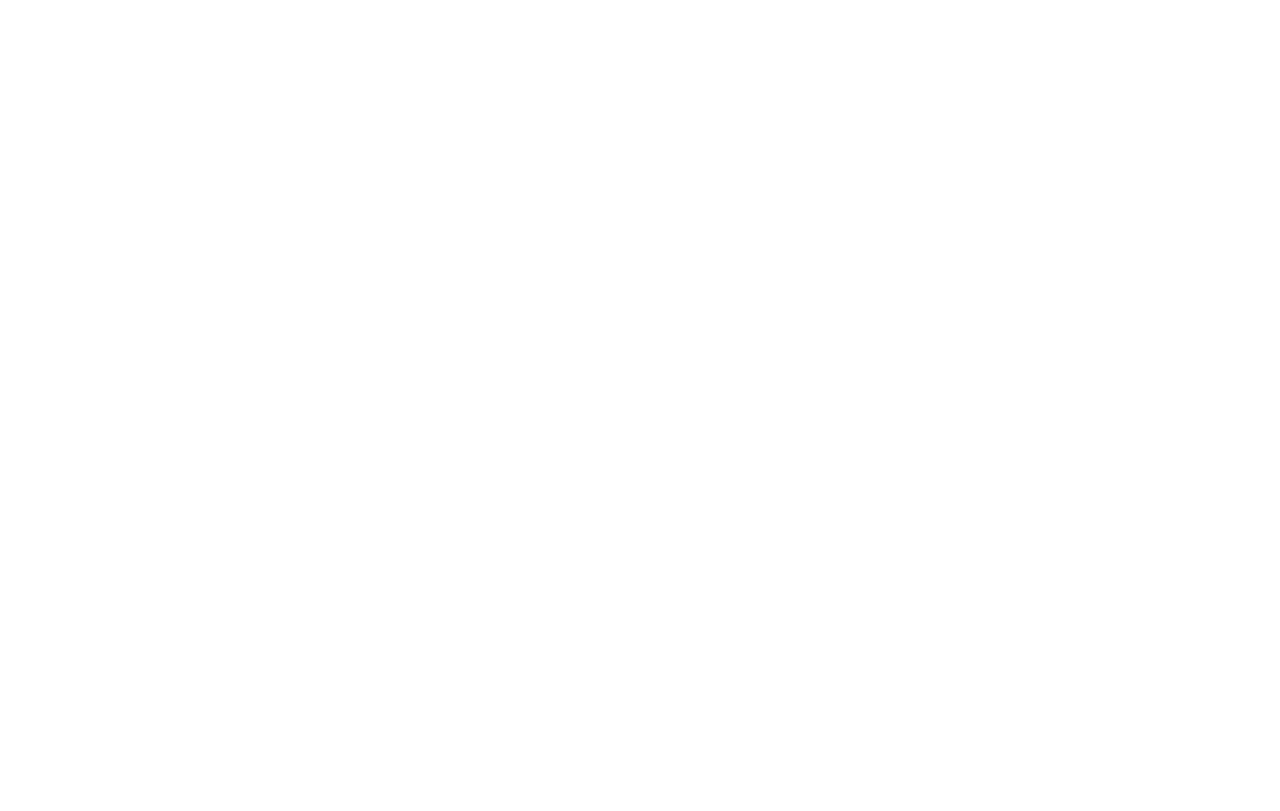
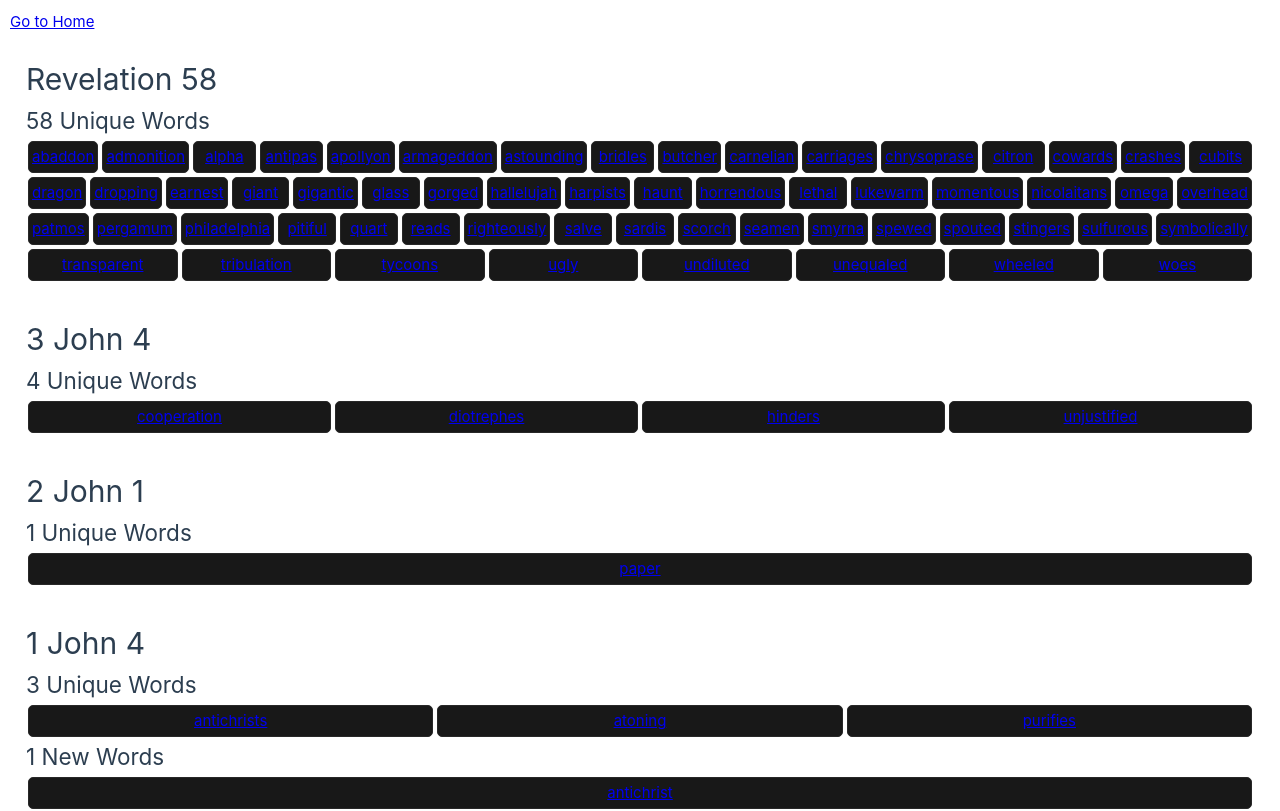
Before and after one commit to gbotros/bible-dashboard, a Vue app: page /new-words in a window 1280 px wide. Before the commit this address had no page. Shown: the top 811 px of the page. Built offline with nearby package versions, Linux system fonts and the light colour scheme; what vue3-apexcharts would draw is missing.

Commit message:
add new words component

```diff
--- /dev/null
+++ b/src/components/newWordsAppearance/newWordsAppearance.vue
@@ -0,0 +1,71 @@
+<script setup lang="ts">
+import { MetaBibleBooksOrderedChronologically } from "@/data/bibleBookMeta";
+import { WordsAppearanceModel } from "./newWordsAppearanceModel";
+
+const props = defineProps<{
+  newWordsAppearanceModel: WordsAppearanceModel
+}>()
+
+
+
+</script>
+
+<template>
+
+  <div v-for="(bookModel, bookName) in newWordsAppearanceModel.data" :key="bookName" class="book">
+
+    <h1>{{ bookName }} {{ bookModel.uniqueWords.length + bookModel.newWords.length }}</h1>
+
+    <div v-if="bookModel.uniqueWords.length > 0">
+      <h2>{{ bookModel.uniqueWords.length }} Unique Words </h2>
+      <div class="words-container">
+        <span v-for="word in bookModel.uniqueWords" :key="word" class="word">
+          <router-link :to="{ name: 'home', params: { word: word } }">
+            {{ word }}
+          </router-link>
+        </span>
+      </div>
+    </div>
+
+    <div v-if="bookModel.newWords.length > 0">
+      <h2>{{ bookModel.newWords.length }} New Words </h2>
+      <div class="words-container">
+        <span v-for="word in bookModel.newWords" :key="word" class="word">
+          <router-link :to="{ name: 'home', params: { word: word } }">
+            {{ word }}
+          </router-link>
+        </span>
+      </div>
+    </div>
+  </div>
+</template>
+
+<style scoped>
+.book {
+  margin: 10px 5px;
+  padding: 10px;
+  border: 1px;
+  border-radius: 5px;
+  border-style: solid;
+  border-color: var(--vt-c-white);
+
+}
+
+.words-container {
+  display: flex;
+  flex-wrap: wrap;
+}
+
+.word {
+  flex: 1;
+  text-align: center;
+  margin: 2px;
+  padding: 3px;
+  border: 1px;
+  border-radius: 5px;
+  border-style: solid;
+  border-color: var(--vt-c-black-mute);
+  background-color: var(--vt-c-black);
+  cursor: pointer;
+}
+</style>
--- a/src/components/newWordsAppearance/newWordsAppearanceFactory.ts
+++ b/src/components/newWordsAppearance/newWordsAppearanceFactory.ts
@@ -1,49 +1,98 @@
 import type { BibleLoaderService } from '@/data/bibleLoader'
-import { MetaBibleBooksDictionary, Testament } from '@/data/bibleBookMeta'
+import { Job, MetaBibleBooksDictionary, MetaBibleBooksOrderedChronologically, MetaBibleBooksOrderedChronologicallyDesc, Revelation, Testament, type IBibleBookMeta } from '@/data/bibleBookMeta'
+import { WordsAppearanceBookModel, type WordsAppearanceModel } from './newWordsAppearanceModel'
+import type { IBibleSummary } from '@/data/iBibleSummary';
 
 // expermental component to show new words appearance based on the books Ordered chronologicaly
 export class NewWordsAppearanceFactory {
-  constructor(private bibleLoaderService: BibleLoaderService) {}
+  constructor(private bibleLoaderService: BibleLoaderService) { }
 
-  public getModel(): void {
+  private loaded = false;
+  private model: WordsAppearanceModel = { data: {} }
+
+  public getModel(): WordsAppearanceModel {
+
+    if (this.loaded) return this.model
+
+    console.log("Loading data for NewWordsAppearanceFactory")
+
     const summary = this.bibleLoaderService.getBibleSummary()
+    this.model = this.buildEmptyModel()
 
-    const orderedBooks = Object.entries(MetaBibleBooksDictionary).sort(
-      (a, b) => a[1].chronologicalOrder - b[1].chronologicalOrder
-    )
+    const accumulatedUniqueWords = new Set<string>()
 
-    const accumulatedUniqueWords = new Set<string>(
-      Object.keys(summary.oldTestamentSummary.books['Job'].words)
-    )
-    orderedBooks.forEach((book) => {
-      if (book[0] === 'Job') return
+    // loop from oldest to newest to build new words array
+    MetaBibleBooksOrderedChronologically.forEach((bookEntry) => {
+      const bookName = bookEntry[0]
 
-      const bookWords = new Set<string>()
-      if (book[1].testament.valueOf() === Testament.oldTestament)
-        Object.keys(summary.oldTestamentSummary.books[book[0]].words).forEach((w) =>
-          bookWords.add(w)
-        )
+      const bookWords = this.getAllWordsForBook(bookName, summary);
+      const bookModel = this.model.data[bookName];
 
-      if (book[1].testament.valueOf() === Testament.newTestament)
-        Object.keys(summary.newTestamentSummary.books[book[0]].words).forEach((w) =>
-          bookWords.add(w)
-        )
+      bookWords.forEach((word) => {
+        if (accumulatedUniqueWords.has(word)) return
 
-      const newWordsPerBook: string[] = []
-      bookWords.forEach((bookWord) => {
-        if (accumulatedUniqueWords.has(bookWord)) return
-
-        newWordsPerBook.push(bookWord)
-        accumulatedUniqueWords.add(bookWord)
+        bookModel.newWords.push(word)
+        accumulatedUniqueWords.add(word)
       })
-
-      console.log(book[0])
-      console.log(newWordsPerBook)
     })
 
-// orderedBooks.map((ob, i)=> (i+1) + " " + ob[0] ).forEach(it=>
-//      console.log(it)
-// )
+    // move words from new words to unique words if they are unique
+    // all new words in revelation must be unique to revelation since it is the last book
+    const usedWords = new Set<string>()
+    MetaBibleBooksOrderedChronologicallyDesc.forEach((metaBookEntry) => {
+      const bookName = metaBookEntry[1].name
 
+      const bookNewWords = this.model.data[bookName].newWords;
+      const bookUniqueWords = this.model.data[bookName].uniqueWords;
+      // console.log({ bookName });
+
+      for (let i = bookNewWords.length - 1; i >= 0; i--) {
+        const word = bookNewWords[i]
+        // console.log({ word })
+        if (!usedWords.has(word)) {
+          bookNewWords.splice(i, 1);
+          bookUniqueWords.push(word);
+          // console.log(`${ word } is unique to ${bookName}`)
+        }
+      }
+
+      const bookWords = this.getAllWordsForBook(bookName, summary);
+      bookWords.forEach(w => usedWords.add(w));
+    })
+
+    for (const bookName in this.model.data) {
+      this.model.data[bookName].newWords = this.model.data[bookName].newWords.sort()
+      this.model.data[bookName].uniqueWords = this.model.data[bookName].uniqueWords.sort()
+    }
+
+    this.loaded = true;
+    return this.model;
+  }
+
+  private getAllWordsForBook(bookName: string, summary: IBibleSummary) {
+    const bookWords = new Set<string>()
+    const book = MetaBibleBooksDictionary[bookName]
+    if (book.testament.valueOf() === Testament.oldTestament)
+      Object.keys(summary.oldTestamentSummary.books[bookName].words).forEach((w) => bookWords.add(w)
+      );
+
+    if (book.testament.valueOf() === Testament.newTestament)
+      Object.keys(summary.newTestamentSummary.books[bookName].words).forEach((w) => bookWords.add(w)
+      );
+    return bookWords;
+  }
+
+  private buildEmptyModel(): WordsAppearanceModel {
+    const model: WordsAppearanceModel = { data: {} }
+
+    // add books in decsinding order
+    // newer books expected to have fewer new words
+    MetaBibleBooksOrderedChronologicallyDesc.forEach((metaBookEntry) => {
+      const metaBook = metaBookEntry[1]
+      const bookModel = new WordsAppearanceBookModel(metaBook.name)
+      model.data[metaBook.name] = bookModel
+    })
+
+    return model
   }
 }
--- /dev/null
+++ b/src/components/newWordsAppearance/newWordsAppearanceModel.ts
@@ -0,0 +1,16 @@
+
+export class WordsAppearanceModel {
+  public data: { [bookName: string]: WordsAppearanceBookModel } = {}
+}
+
+export class WordsAppearanceBookModel {
+
+
+  constructor(name: string) {
+    this.name = name
+  }
+
+  public name: string = ""
+  public newWords: string[] = []
+  public uniqueWords: string[] = []
+}
--- a/src/data/bibleBookMeta.ts
+++ b/src/data/bibleBookMeta.ts
@@ -679,3 +679,11 @@
   Jude,
   Revelation
 }
+
+export const MetaBibleBooksOrderedChronologically = Object.entries(MetaBibleBooksDictionary).sort(
+  (a, b) => a[1].chronologicalOrder - b[1].chronologicalOrder
+)
+
+export const MetaBibleBooksOrderedChronologicallyDesc = Object.entries(MetaBibleBooksDictionary).sort(
+  (a, b) => b[1].chronologicalOrder - a[1].chronologicalOrder
+)
--- a/src/router/index.ts
+++ b/src/router/index.ts
@@ -1,21 +1,30 @@
 import { createRouter, createWebHistory } from 'vue-router'
 import HomeView from '../views/HomeView.vue'
+import BookView from '@/views/BookView.vue'
+import NewWordsAppearanceView from '@/views/NewWordsAppearanceView.vue'
 
 const router = createRouter({
   history: createWebHistory(import.meta.env.BASE_URL),
   routes: [
     {
-      path: '/',
+      path: '/:word',
       name: 'home',
       component: HomeView
     },
     {
       path: '/book',
       name: 'book',
-      // route level code-splitting
-      // this generates a separate chunk (About.[hash].js) for this route
-      // which is lazy-loaded when the route is visited.
-      component: () => import('../views/BookView.vue')
+      component: BookView
+    },
+    {
+      path: '/new-words',
+      name: 'newWords',
+      component: NewWordsAppearanceView
+    },
+    {
+      path: '/:pathMatch(.*)*',
+      name: 'all',
+      component: HomeView
     }
   ]
 })
--- a/src/views/HomeView.vue
+++ b/src/views/HomeView.vue
@@ -1,5 +1,5 @@
 <script setup lang="ts">
-import { computed, inject, ref } from 'vue'
+import { computed, inject, ref, watch } from 'vue'
 import {
   BibleLoaderServiceKey,
   NewWordsAppearanceFactoryKey,
@@ -25,6 +25,7 @@
 import { NewWordsAppearanceFactory } from '@/components/newWordsAppearance/newWordsAppearanceFactory'
 import type { WordGospelsRadarFactory } from '@/components/wordGospelsRadar/wordGospelsRadarFactory'
 import { WordGospelsRadarModel } from '@/components/wordGospelsRadar/wordGospelsRadarModel'
+import { useRoute } from 'vue-router'
 
 const wordPiePerTestamentFactory = inject(
   WordPiePerTestamentFactoryKey
@@ -37,9 +38,11 @@
 const wordGospelsRadarFactory = inject(WordGospelsRadarFactoryKey) as WordGospelsRadarFactory
 
 // intialize
+const route = useRoute()
+const defaultSearch = 'god';
 bibleLoaderService.getTheBible()
-const searchTerm = ref('angel')
-const selectedWord = ref('angel')
+const searchTerm = ref(<string>route.params.word ?? defaultSearch)
+const selectedWord = ref(<string>route.params.word ?? defaultSearch)
 const vs: IVerse[] = []
 const wordVerses = ref(vs)
 const wordPiePerTestamentModel = ref(new WordPiePerTestamentModel())
@@ -142,7 +145,11 @@
 
     <div class="header">
       <h1>The Bible word analysis</h1>
+
+      <RouterLink to="/new-words">View new words appearance on books ordered from older to newer</RouterLink>
     </div>
+
+
     <div class="filter-header">
       <WordFilterInput @update-search-term="searchTermUpdated" :search="searchTerm" />
     </div>
@@ -155,10 +162,8 @@
 
     <div class="word-graphs">
       <div class="word-graph">
-        <WordPiePerTestament
-          :wordPiePerTestamentModel="wordPiePerTestamentModel"
-          @testament-selected="testamentSelected"
-        />
+        <WordPiePerTestament :wordPiePerTestamentModel="wordPiePerTestamentModel"
+          @testament-selected="testamentSelected" />
       </div>
 
       <div class="word-graph">
@@ -168,7 +173,7 @@
 
     <div class="word-graphs" v-if="wordGospelsRadarModel.show">
       <div class="word-graph">
-        <WordGospelsRadar :word-gospels-radar-model="wordGospelsRadarModel"/>
+        <WordGospelsRadar :word-gospels-radar-model="wordGospelsRadarModel" />
       </div>
 
 
@@ -208,6 +213,7 @@
 .header {
   margin-bottom: 10px;
 }
+
 .filter-header {
   margin-bottom: 10px;
 }
@@ -215,11 +221,13 @@
 .words-list {
   margin-bottom: 10px;
 }
+
 .selected-word {
   text-align: center;
   margin-bottom: 10px;
   font-size: 4rem;
 }
+
 .word-graphs {
   display: flex;
   margin-bottom: 10px;
--- /dev/null
+++ b/src/views/NewWordsAppearanceView.vue
@@ -0,0 +1,27 @@
+<script setup lang="ts">
+import { inject, ref } from 'vue';
+import NewWordsAppearance from '@/components/newWordsAppearance/newWordsAppearance.vue';
+import { WordsAppearanceModel } from '@/components/newWordsAppearance/newWordsAppearanceModel';
+import { NewWordsAppearanceFactory } from '@/components/newWordsAppearance/newWordsAppearanceFactory';
+import { NewWordsAppearanceFactoryKey } from '@/injectionKeys';
+
+const newWordsAppearanceModel = ref(new WordsAppearanceModel())
+
+const newWordsAppearanceFactory = inject(NewWordsAppearanceFactoryKey) as NewWordsAppearanceFactory
+
+newWordsAppearanceModel.value = newWordsAppearanceFactory.getModel()
+
+</script>
+
+<template>
+  <main>
+    <div>
+      <RouterLink to="/">Go to Home</RouterLink>
+
+      <NewWordsAppearance :new-words-appearance-model="newWordsAppearanceModel"></NewWordsAppearance>
+
+    </div>
+  </main>
+</template>
+
+<style scoped></style>
```
